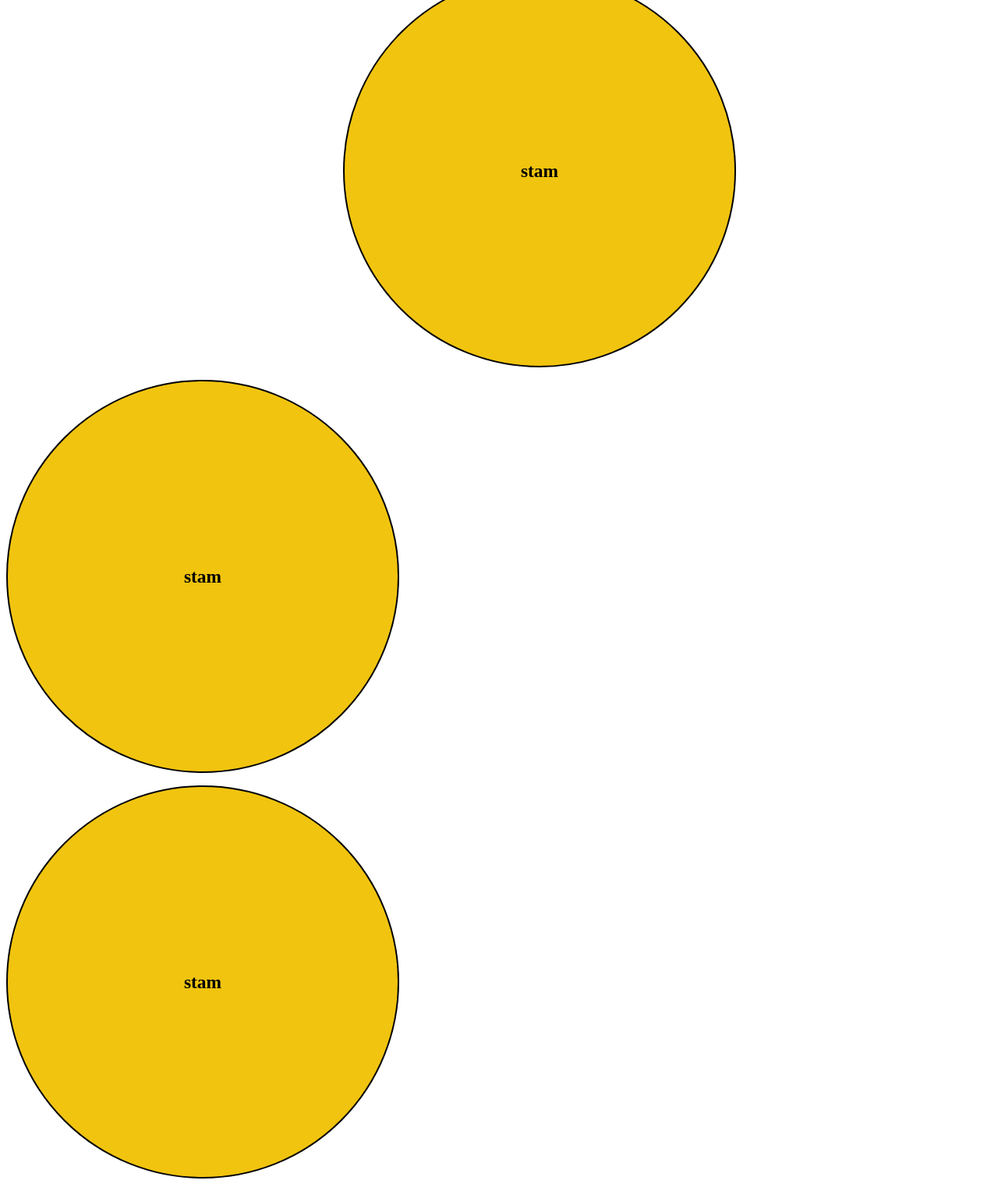
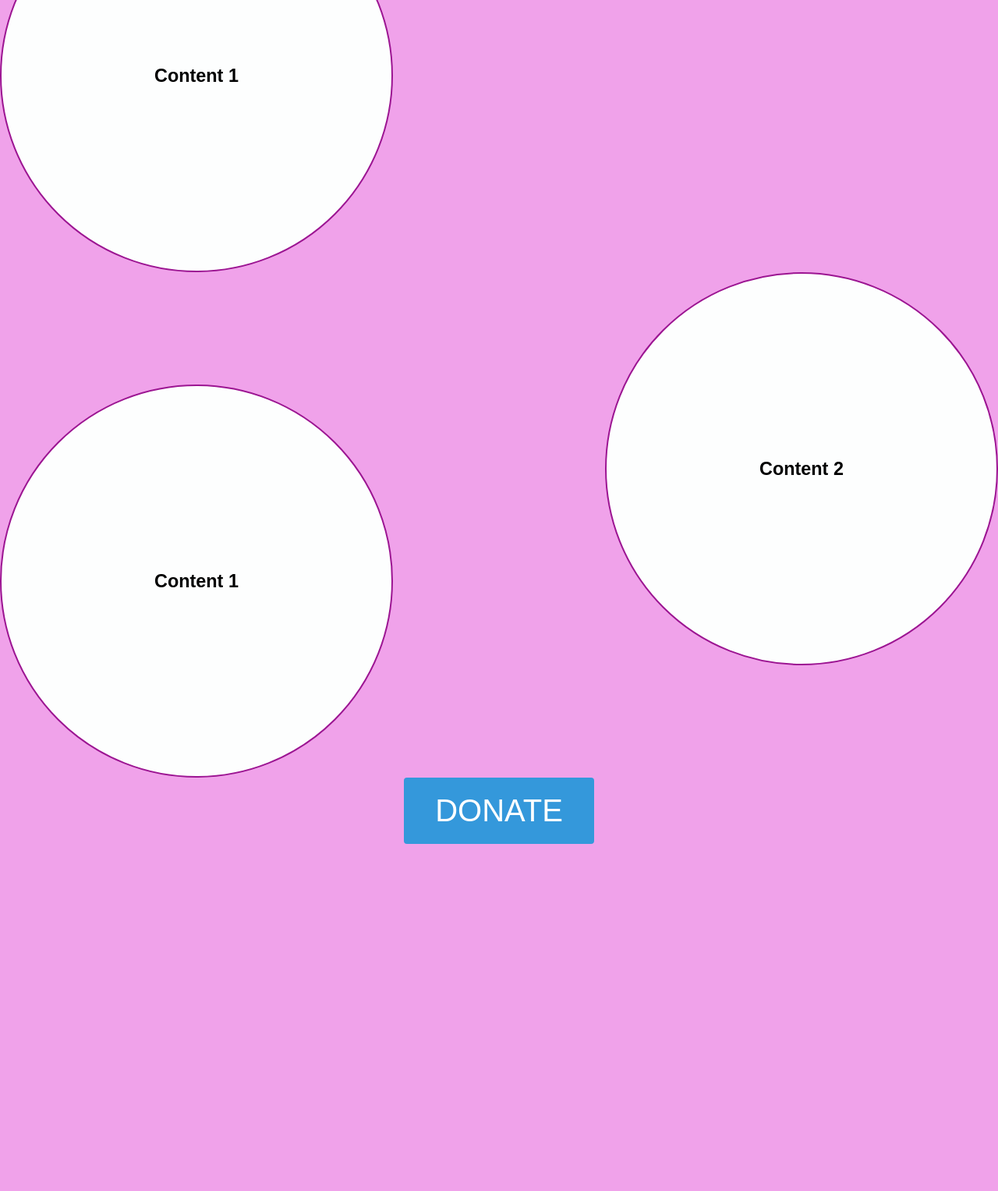
Before and after one commit to meet-projects/Y2-GroupE-Team4, a Flask app: page / in a window 1280 px wide. Shown: the part 309-1836 px from the top of the page at 78% size. After the commit the page ends 1391 px from the top, so only its background shows below. Run offline with Flask 3, Linux system fonts and the light colour scheme.

Commit message:
Update index.html

```diff
--- a/templates/index.html
+++ b/templates/index.html
@@ -2,20 +2,24 @@
 <html lang="en">
 <head>
     <meta charset="UTF-8">
-    <title></title>
+    <title>My Website</title>
     <style>
-        /* Add CSS to position the image on the left */
-            img {
-                float: left;
-                margin-right: 10px; /* Optional: Add some space between the image and other content */
+        /* Global Styles */
+        body {
+            margin: 0;
+            padding: 0;
+            font-family: Arial, sans-serif;
+            background-color: #F0A2EA;
+            color: #000;
         }
-    </style>
-    <style>
+
+        /* Navigation Styles */
         ul {
             list-style-type: none;
             margin: 0;
             padding: 0;
             overflow: hidden;
+            background-color: #9C1592;
         }
 
         li {
@@ -23,67 +27,71 @@ li {
         }
 
         li a {
-  display: inline;
-  padding: 10px;
-  background-color: none;
+            display: block;
+            padding: 10px 20px;
+            color: #fff;
+            text-decoration: none;
         }
-</style>
-    <style>
+
+        /* Circular Container Styles */
         .circle-container {
-            width: 500px; /* Adjust the width and height as needed */
+            width: 500px;
             height: 500px;
-            border-radius: 50%; /* Creates the circular shape */
-            background-color: #f1c40f; /* Set the background color of the circle */
+            border-radius: 50%;
+            background-color: #FDFEFE;
+            border: 2px solid #9C1592;
             display: flex;
-            border-color: #000000;
             align-items: center;
             justify-content: center;
-            color: #000000; /* Set the text color */
-            border: 2px solid #000000;
-            font-size: 20px; /* Adjust the font size as needed */
+            font-size: 20px;
+        }
+
+        /* Donate Button Styles */
+        #kk {
+            font-size: 40px;
+            padding: 20px 40px;
+            background-color: #3498db;
+            border: none;
+            color: #fff;
+            border-radius: 4px;
+            cursor: pointer;
+        }
+        #kk a {
+            color: #fff;
+            text-decoration: none;
         }
     </style>
 </head>
-<body>
+<body
 
-<div>
-   <li><img src="https://media.licdn.com/dms/image/C4D0BAQE8ZTGN0OC7vQ/company-logo_200_200/0/1659945559803?e=2147483647&v=beta&t=pcwiwU1gp3CfqGVGZ74Y0I6bvQXD197wv11RFrblMSw"> </li>
-    <li><h1><a href="">home</a></h1> </li>
-    <li><h1><a href="about.html">about</a></h1></li>
-    <li><h1><a href="">projects</a></h1></li>
-    <li><h1><a href="">News And Events</a></h1></li>
-    <li><h1><a href="">Publications</a></h1></li>
-    <li><h1><a href="">contact us</a></h1></li>
+    <!-- Navigation Bar -->
+    <ul>
+       <li><img src="https://media.licdn.com/dms/image/C4D0BAQE8ZTGN0OC7vQ/company-logo_200_200/0/1659945559803?e=2147483647&v=beta&t=pcwiwU1gp3CfqGVGZ74Y0I6bvQXD197wv11RFrblMSw" height ="100px" width="100px">
+        <li><a href="#">Home</a></li>
+        <li><a href="about.html">About</a></li>
+        <li><a href="#">Projects</a></li>
+        <li><a href="#">News and Events</a></li>
+        <li><a href="#">Publications</a></li>
+        <li><a href="#">Contact Us</a></li>
+    </ul>
+
+    <!-- Circular Containers -->
+    <div style="margin-top: 50px;">
+        <div class="circle-container">
+            <h3>Content 1</h3>
         </div>
- <br>
- <br>
- <br>
+        <div class="circle-container" style="float: right;">
+            <h3>Content 2</h3>
+        </div>
+        <br><br><br><br><br><br><br><br>
+        <div class="circle-container">
+            <h3>Content 1</h3>
+        </div>
+    </div>
 
- <br>
-  <br>
- <br>
- <br>
- <br>
- <br>
- <br>
- <br>
- <br>
- <br>
- <br>
- <p>
- <div class="circle-container">
-    <h3>stam</h3>
- </div>
-</p>
- <p>
- <div class="circle-container">
-    <h3>stam</h3>
- </div>
-</p>
- <p>
- <div class="circle-container">
-    <h3>stam</h3>
- </div>
-</p>
+    <!-- Donate Button -->
+    <center>
+        <button id="kk"><a href="donate.html">DONATE</a></button>
+    </center>
 </body>
 </html>
```
Lines whose indentation alone changed are shown as unchanged.
